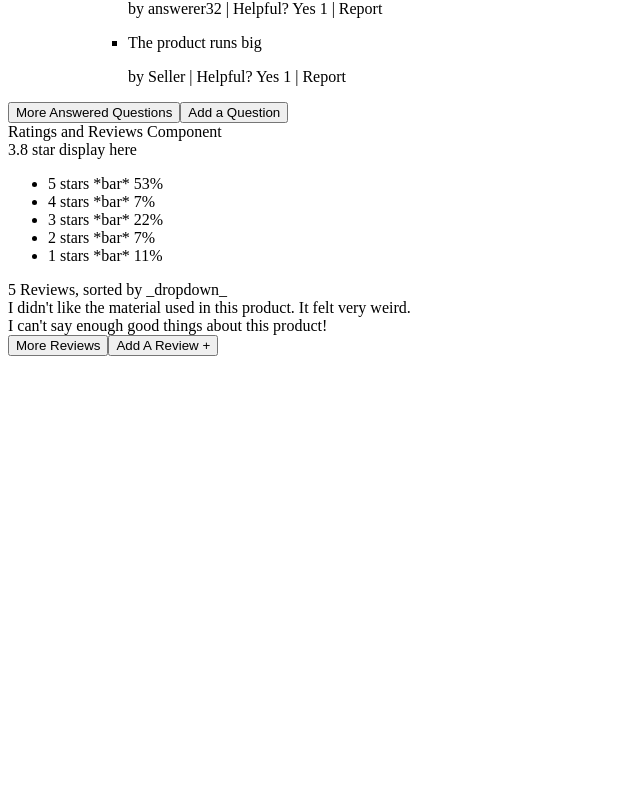
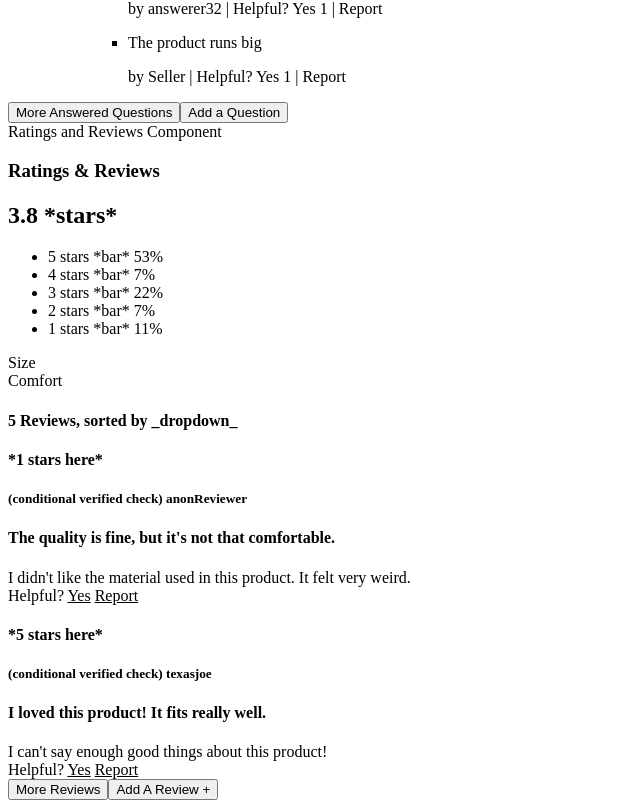
Before and after one commit to Ari-Design/Modern-Shopping-Site, a React app: page / in a window 1280 px wide. Shown: the part 1290-2098 px from the top of the page, without its empty margins (0-640 px from the left). Before the commit the page ends 1654 px from the top, so only its background shows below. Built offline with nearby package versions, Linux system fonts and the light colour scheme; the HTML template or start-up script is replaced by a standard one.

Commit message:
Commit layout changes.

```diff
--- a/client/src/Reviews/RatingsBreakdown.jsx
+++ b/client/src/Reviews/RatingsBreakdown.jsx
@@ -2,17 +2,18 @@ import React from 'react';
 
 var RatingsBreakdown = ({metaReviews}) => {
   var numRatings = 0;
-  var totalRatings = 0;
-  console.log('metaReviews.ratings > ', metaReviews.ratings[1])
+  var ratingsTotal = 0;
 
   for (var i = 1; i <= 5; i++) {
     numRatings += Number(metaReviews.ratings[i]);
-    totalRatings += metaReviews.ratings[i] * i;
+    ratingsTotal += metaReviews.ratings[i] * i;
   }
-  var averageRating = Math.round(totalRatings/numRatings * 10) / 10;
+  var averageRating = Math.round(ratingsTotal/numRatings * 10) / 10;
   return(
     <>
-    <div className="average_ratings">{averageRating} star display here</div>
+    <div className="average_ratings">
+      <h2>{averageRating} *stars*</h2>
+      </div>
     <div className="ratings_breakdown">
       <ul>
         <li>5 stars *bar* {Math.round(metaReviews.ratings[5]/numRatings * 100)}%</li>
@@ -22,6 +23,8 @@ var RatingsBreakdown = ({metaReviews}) => {
         <li>1 stars *bar* {Math.round(metaReviews.ratings[1]/numRatings * 100)}%</li>
       </ul>
     </div>
+    <div className="ratings_size">Size</div>
+    <div className="ratings_comfort">Comfort</div>
     </>
   )
 }
--- a/client/src/Reviews/ReviewTile.jsx
+++ b/client/src/Reviews/ReviewTile.jsx
@@ -1,9 +1,16 @@
 import React from 'react';
 var ReviewTile = (props) => {
-  console.log('ReviewTile props > ', props);
+  console.log('ReviewTile props > ', props.review);
   return (
     <>
-    <div>{props.review.body}</div>
+    <div className="review_stars"><h4>*{props.review.rating} stars here*</h4></div>
+    <div className="review_reviewer"><h5>(conditional verified check) {props.review.reviewer_name}</h5></div>
+    <div className="review_sumarry"><h4>{props.review.summary}</h4></div>
+    <div className="review_body">{props.review.body}</div>
+    <div className="footer">
+    Helpful? <a id="helpful_button" className="helpful_button"><u>Yes</u></a>
+    <a id="report_button" className="repot_button">   <u>Report</u></a>
+    </div>
     </>
   )
 }
--- a/client/src/Reviews/ReviewsList.jsx
+++ b/client/src/Reviews/ReviewsList.jsx
@@ -37,9 +37,11 @@ class ReviewsList extends React.Component{
         <>
         <div className="ratings_container">
         <div className="ratings_breakdown">
+          <h3>Ratings & Reviews</h3>
           <RatingsBreakdown metaReviews={this.state.metaReviews}/>
         </div>
-        <div className="reviews_list">{this.state.count} Reviews, sorted by _dropdown_
+        <div className="reviews_list">
+          <h4>{this.state.count} Reviews, sorted by _dropdown_</h4>
         {this.state.reviewsToDisplay.map((review) => {
           return <ReviewTile key={review.review_id} review={review}/>
         })}
```
Also changed, not shown: 1 other file (tests, documents, lock files or other folders).
